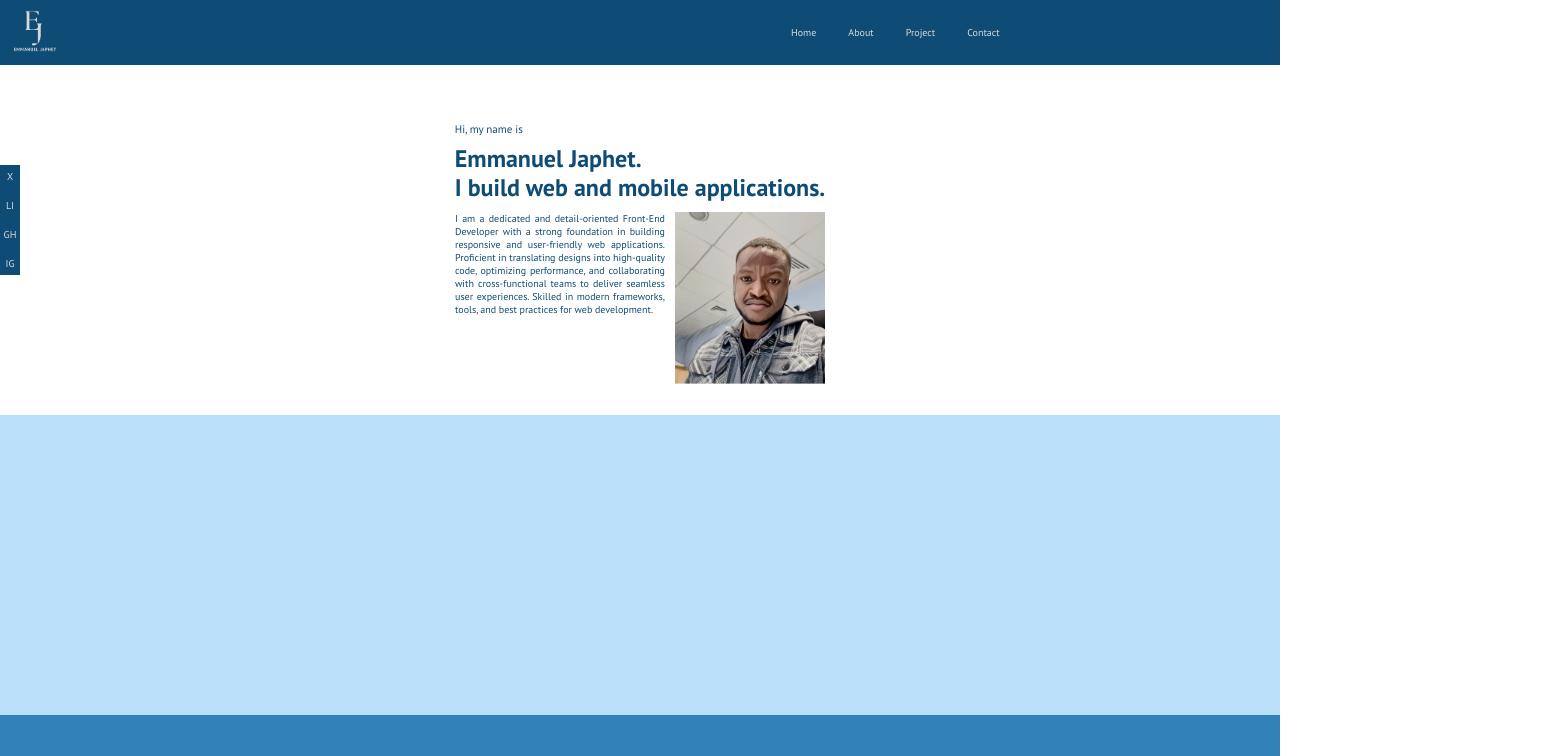
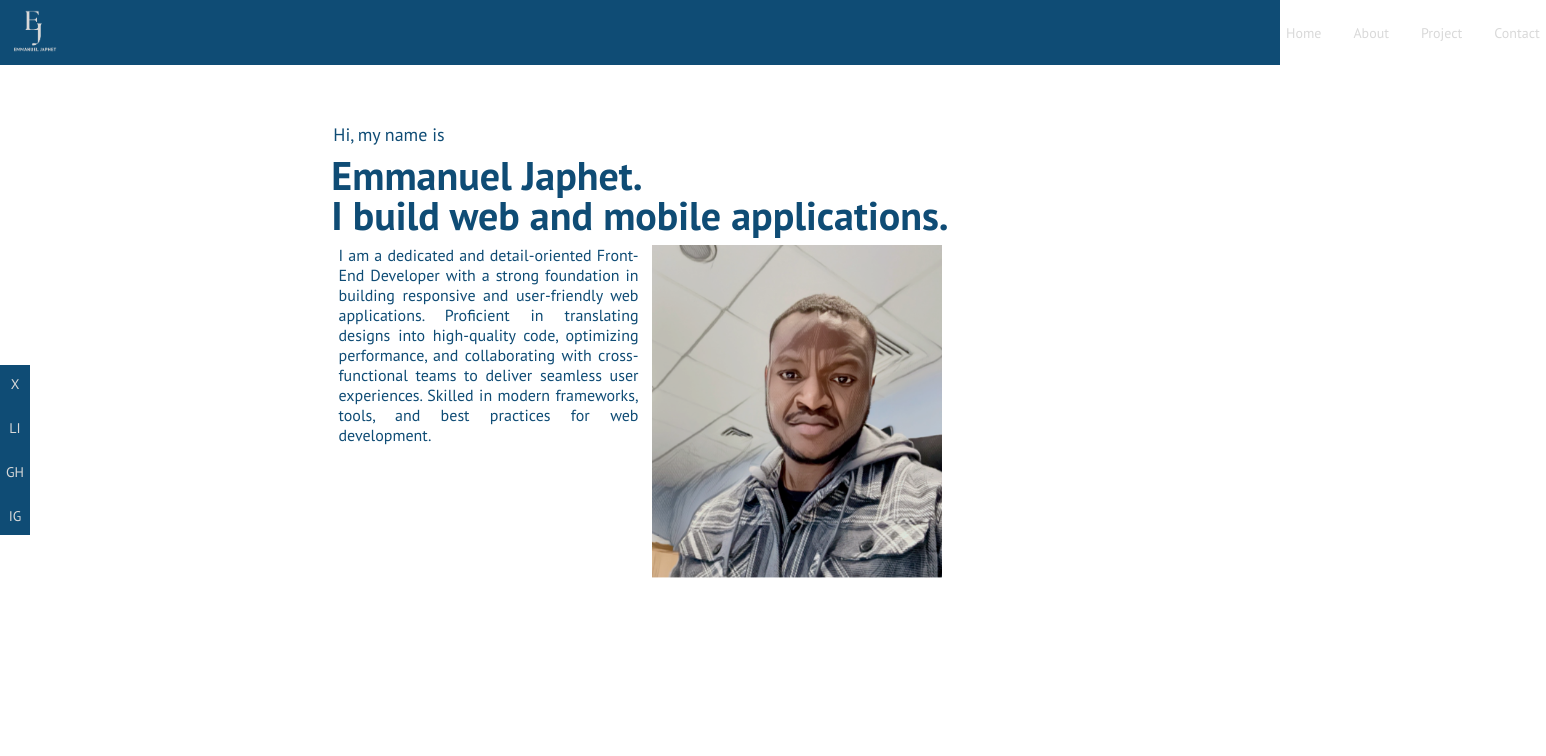
Before and after one commit to Emmanuel19322/portfolio, a plain HTML site: page index.html in a window 1280 px wide. Shown: the top 756 px of the page, 1546 px wide, since content can reach past the window. Drawn offline with Linux system fonts and the light colour scheme.

Commit message:
Add files via upload

```diff
--- a/app.js
+++ b/app.js
@@ -4,15 +4,15 @@ document.querySelector('.js-home').addEventListener('click', () => {
 })
 document.querySelector(".js-about").addEventListener("click", () => {
   const scrollElm = document.scrollingElement;
-  scrollElm.scrollTop = 300;
+  scrollElm.scrollTop = 800;
 });
 document.querySelector(".js-project").addEventListener("click", () => {
   const scrollElm = document.scrollingElement;
-  scrollElm.scrollTop = 600;
+  scrollElm.scrollTop = 1600;
 });
 document.querySelector(".js-contact").addEventListener("click", () => {
   const scrollElm = document.scrollingElement;
-  scrollElm.scrollTop = 1200;
+  scrollElm.scrollTop = 2400;
 });
 document.querySelector(".js-arrow-up").addEventListener("click", () => {
   const scrollElm = document.scrollingElement;
--- a/style.css
+++ b/style.css
@@ -22,7 +22,7 @@ header {
   display: flex;
   flex-direction: row;
   margin-right: 10px;
-  margin-left: 200px;
+  margin-left: 1200px;
 
 
 }
@@ -31,7 +31,7 @@ header {
   border: none;
   background-color: transparent;
   color: #d9d9d9;
-  font-size: 10px;
+  font-size: 14px;
   font-family: PT SANS;
   align-items: right;
   cursor: pointer;
@@ -60,12 +60,12 @@ header {
 }
 
 nav {
-  width: 20px;
+  width: 30px;
   background-color: rgb(15, 76, 117);
-  margin-top: 100px;
-  padding-top: 5px;
-  padding-bottom: 5px;
-  height: 100px;
+  margin-top: 300px;
+  padding-top: 10px;
+  padding-bottom: 10px;
+  height: 150px;
   display: flex;
   flex-direction: column;
   justify-content: space-between;
@@ -74,13 +74,22 @@ nav {
   align-items: center;
   z-index: 500;
 }
+
+nav a {
+  color: #d9d9d9;
+  font-size: 14px;
+  cursor: pointer;
+  text-decoration: none;
+}
+
+
 section {
-  height: 1200px;
+  height: 3200px;
   position: relative;
 }
 
 section div {
-  height: 300px;
+  height: 800px;
 }
 
 .h-container {
@@ -121,20 +130,21 @@ footer img {
     flex-direction: column;
     align-items: start;
     color: rgb(15, 76, 117);
-    line-height: 29px;
+    line-height: 40px;
 }
 
 .p-1 {
-    font-size: 11px;
+    font-size: 18px;
+    margin-left: 2px;
 }
 
 .p-2, .p-3 {
     font-weight: 700;
-    font-size: 24px;
+    font-size: 40px;
 }
 
 .profile-picture img {
-  width: 150px;
+  width: 290px;
 
 }
 
@@ -147,15 +157,9 @@ footer img {
   margin-top: 10px;
 }
 .w-p-container p {
-  width: 210px;
+  width: 300px;
   text-align: justify;
-  padding-right: 10px;
+  padding-right: 13px;
+  font-size: 16px;
   color: rgb(15, 76, 117);
 }
-
-nav a {
-  color: #d9d9d9;
-  font-size: 10px;
-  cursor: pointer;
-  text-decoration: none;
-}
```
